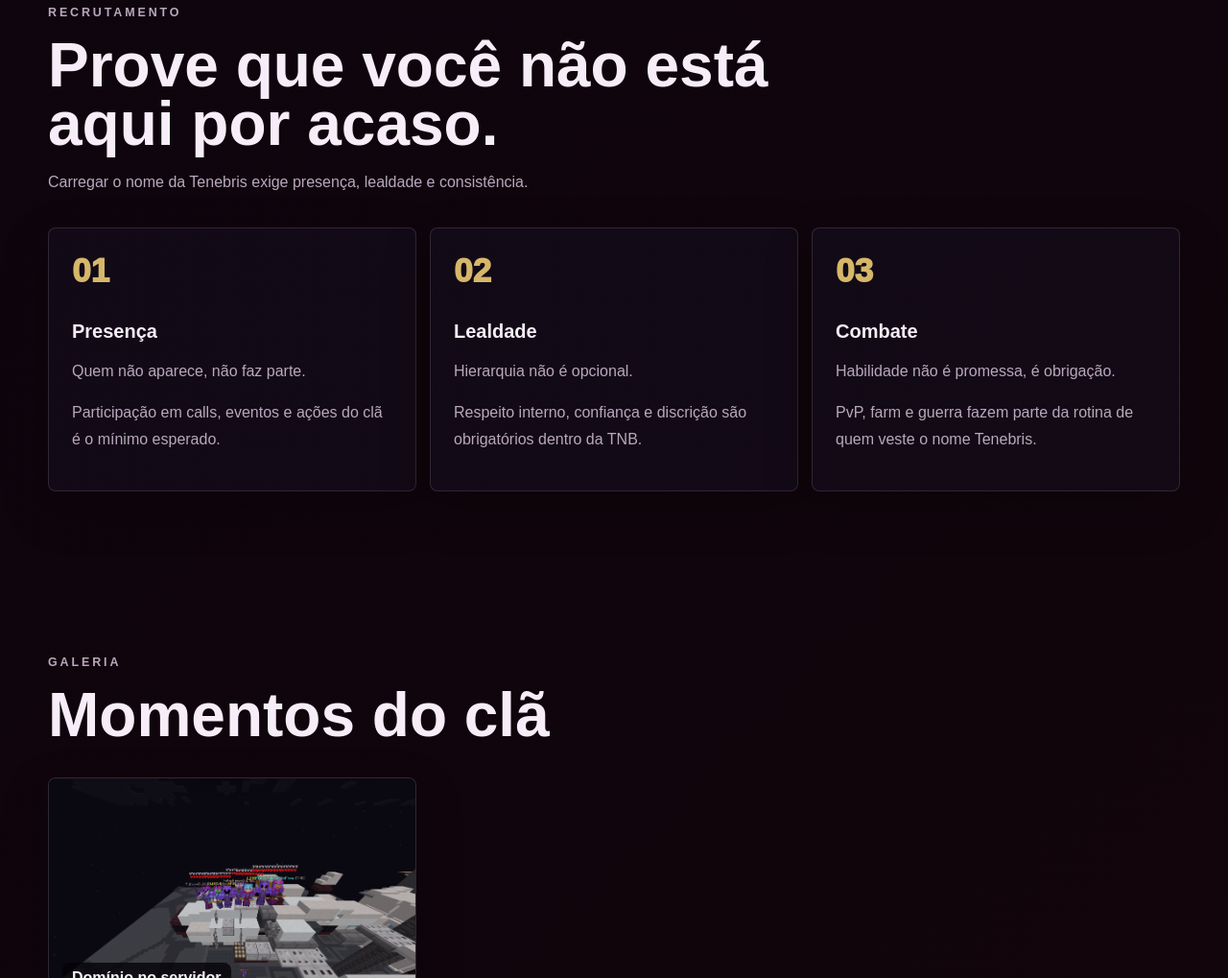
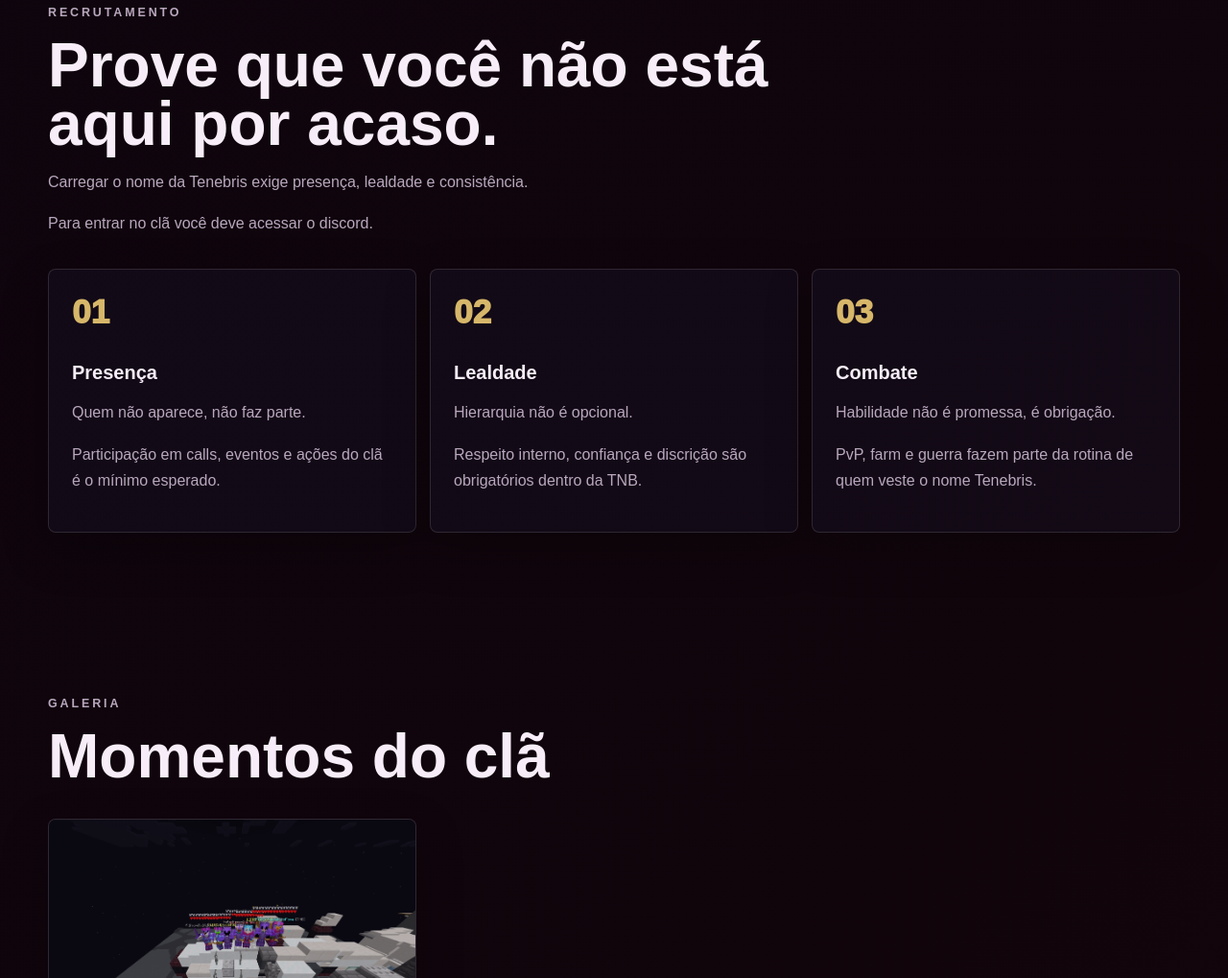
Before and after one commit to 2SirLordM2/TenebrisSite, a plain HTML site: page index.html in a window 1280 px wide. Shown: the part 7800-8819 px from the top of the page at 96% size. Drawn offline with Linux system fonts and the light colour scheme.

Commit message:
Update index.html
pequeno detalhe no recrutamento

```diff
--- a/index.html
+++ b/index.html
@@ -247,6 +247,7 @@ A filosofia da Tenebris é simples: disciplina, presença e confiança. O clã v
         <p class="eyebrow">Recrutamento</p>
         <h2 id="recruitment-title">Prove que você não está aqui por acaso.</h2>
         <p>Carregar o nome da Tenebris exige presença, lealdade e consistência.</p>
+        <p>Para entrar no clã você deve acessar o discord.</p>
       </div>
 
       <div class="recruitment__grid">
```
